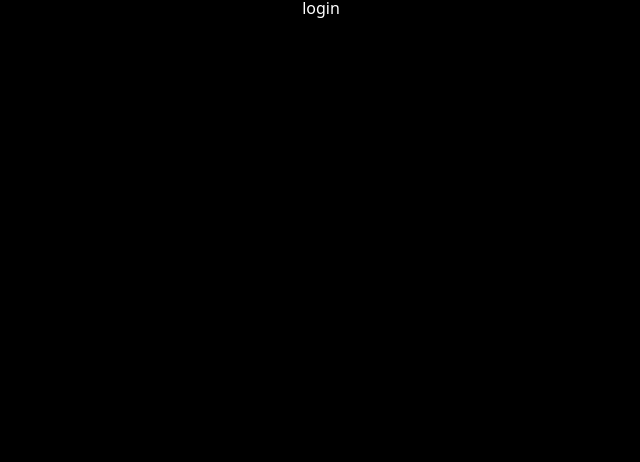
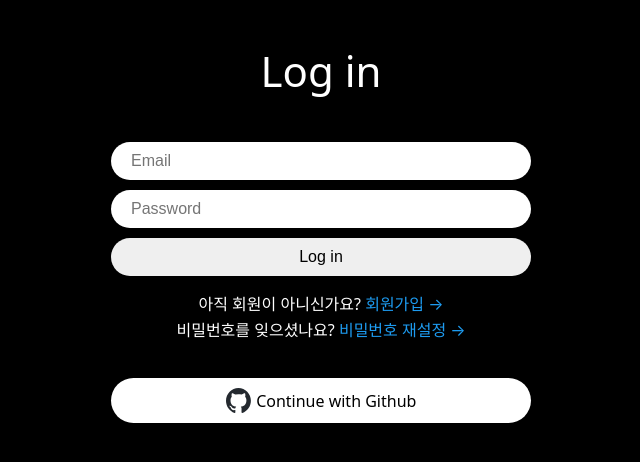
Before and after one commit to okyewon/nwitter-reloaded, a React (Vite) app: page /login in a window 1280 px wide. Shown: the top 462 px of the page, without its empty margins (319-959 px from the left). Built offline with nearby package versions, Linux system fonts and the light colour scheme.

Commit message:
firebase email+password 로그인, Github 로그인/회원가입 구현

```diff
--- a/src/App.tsx
+++ b/src/App.tsx
@@ -9,11 +9,17 @@ import reset from "styled-reset";
 import { useEffect, useState } from "react";
 import LoadingScreen from "./components/loading-screen";
 import { auth } from "./firebase";
+import ProtectedRoute from "./components/protected-route";
+import ResetPassword from "./routes/reset-password";
 
 const router = createBrowserRouter([
   {
     path: "/",
-    element: <Layout />,
+    element: (
+      <ProtectedRoute>
+        <Layout />
+      </ProtectedRoute>
+    ),
     children: [
       {
         path: "",
@@ -32,6 +38,10 @@ const router = createBrowserRouter([
   {
     path: "/create-account",
     element: <CreateAccount />,
+  },
+  {
+    path: "/reset-password",
+    element: <ResetPassword />,
   },
 ]);
 
--- /dev/null
+++ b/src/components/auth-components.ts
@@ -0,0 +1,52 @@
+import styled from "styled-components";
+
+export const Wrapper = styled.div`
+  display: flex;
+  flex-direction: column;
+  align-items: center;
+  width: 420px;
+  height: 100%;
+  padding: 50px 0;
+`;
+
+export const Title = styled.h1`
+  font-size: 42px;
+`;
+
+export const Form = styled.form`
+  display: flex;
+  flex-direction: column;
+  gap: 10px;
+  width: 100%;
+  margin-top: 50px;
+  margin-bottom: 20px;
+`;
+
+export const Input = styled.input`
+  width: 100%;
+  padding: 10px 20px;
+  border-radius: 50px;
+  border: none;
+  font-size: 16px;
+  &[type="submit"] {
+    cursor: pointer;
+    &:hover {
+      opacity: 0.8;
+    }
+  }
+`;
+
+export const Error = styled.span`
+  margin-top: 10px;
+  font-weight: 600;
+  color: tomato;
+`;
+
+export const Switcher = styled.span`
+  margin-bottom: 10px;
+
+  a {
+    color: #1d9bf0;
+    text-decoration: none;
+  }
+`;
--- /dev/null
+++ b/src/components/github-btn.tsx
@@ -0,0 +1,49 @@
+import { GithubAuthProvider, signInWithPopup } from "firebase/auth";
+import styled from "styled-components";
+import { auth } from "../firebase";
+import { useNavigate } from "react-router-dom";
+import { FirebaseError } from "firebase/app";
+
+const Button = styled.span`
+  display: flex;
+  gap: 5px;
+  align-items: center;
+  justify-content: center;
+  width: 100%;
+  margin-top: 30px;
+  padding: 10px 20px;
+  border: 0;
+  border-radius: 50px;
+  background-color: white;
+  font-weight: 500;
+  color: #000;
+  cursor: pointer;
+`;
+
+const Logo = styled.img`
+  height: 25px;
+`;
+
+export default function GithubButton() {
+  const navigate = useNavigate();
+  const onClick = async () => {
+    try {
+      const provider = new GithubAuthProvider();
+      await signInWithPopup(auth, provider);
+      navigate("/");
+    } catch (e) {
+      if (e instanceof FirebaseError) {
+        e.code === "auth/account-exists-with-different-credential"
+          ? alert("이미 가입된 이메일입니다. 이메일/비밀번호로 로그인해주세요.")
+          : alert(e.code);
+      }
+    }
+  };
+
+  return (
+    <Button onClick={onClick}>
+      <Logo src="/github-logo.svg" />
+      Continue with Github
+    </Button>
+  );
+}
--- a/src/components/layout.tsx
+++ b/src/components/layout.tsx
@@ -3,7 +3,6 @@ import { Outlet } from "react-router-dom";
 export default function Layout() {
   return (
     <>
-      <h2>layout</h2>
       <Outlet />
     </>
   );
--- /dev/null
+++ b/src/components/protected-route.tsx
@@ -0,0 +1,15 @@
+import { Navigate } from "react-router-dom";
+import { auth } from "../firebase";
+
+export default function ProtectedRoute({
+  children,
+}: {
+  children: React.ReactNode;
+}) {
+  const user = auth.currentUser;
+  console.log(auth);
+  if (user === null) {
+    return <Navigate to="/login" />;
+  }
+  return children;
+}
--- a/src/routes/create-account.tsx
+++ b/src/routes/create-account.tsx
@@ -1,47 +1,20 @@
+import { createUserWithEmailAndPassword, updateProfile } from "firebase/auth";
 import { useState } from "react";
-import styled from "styled-components";
-
-const Wrapper = styled.div`
-  display: flex;
-  flex-direction: column;
-  align-items: center;
-  width: 420px;
-  height: 100%;
-  padding: 50px 0;
-`;
-
-const Title = styled.h1`
-  font-size: 42px;
-`;
-
-const Form = styled.form`
-  display: flex;
-  flex-direction: column;
-  gap: 10px;
-  width: 100%;
-  margin-top: 50px;
-`;
-
-const Input = styled.input`
-  width: 100%;
-  padding: 10px 20px;
-  border-radius: 50px;
-  border: none;
-  font-size: 16px;
-  &[type="submit"] {
-    cursor: pointer;
-    &:hover {
-      opacity: 0.8;
-    }
-  }
-`;
-
-const Error = styled.span`
-  font-weight: 600;
-  color: tomato;
-`;
+import { auth } from "../firebase";
+import { Link, useNavigate } from "react-router-dom";
+import { FirebaseError } from "firebase/app";
+import {
+  Error,
+  Form,
+  Input,
+  Switcher,
+  Title,
+  Wrapper,
+} from "../components/auth-components";
+import GithubButton from "../components/github-btn";
 
 export default function CreateAccount() {
+  const navigate = useNavigate();
   const [isLoading, setLoading] = useState(false);
   const [name, setName] = useState("");
   const [email, setEmail] = useState("");
@@ -60,10 +33,26 @@ export default function CreateAccount() {
       setPassword(value);
     }
   };
-  const onSubmit = (e: React.FormEvent<HTMLFormElement>) => {
+  const onSubmit = async (e: React.FormEvent<HTMLFormElement>) => {
     e.preventDefault();
+    setError("");
+    if (isLoading || name === "" || email === "" || password === "") return;
     try {
-    } catch (error) {
+      setLoading(true);
+      const credentials = await createUserWithEmailAndPassword(
+        auth,
+        email,
+        password
+      );
+      console.log(credentials.user);
+      await updateProfile(credentials.user, {
+        displayName: name,
+      });
+      navigate("/");
+    } catch (e) {
+      if (e instanceof FirebaseError) {
+        setError(e.message);
+      }
     } finally {
       setLoading(false);
     }
@@ -71,7 +60,7 @@ export default function CreateAccount() {
 
   return (
     <Wrapper>
-      <Title>Log into X</Title>
+      <Title>Join X</Title>
       <Form onSubmit={onSubmit}>
         <Input
           onChange={onChange}
@@ -103,6 +92,10 @@ export default function CreateAccount() {
         />
       </Form>
       {error !== "" ? <Error>{error}</Error> : null}
+      <Switcher>
+        이미 가입하셨다면? <Link to="/login">로그인 &rarr;</Link>
+      </Switcher>
+      <GithubButton />
     </Wrapper>
   );
 }
--- a/src/routes/home.tsx
+++ b/src/routes/home.tsx
@@ -1,3 +1,12 @@
+import { auth } from "../firebase";
+
 export default function Home() {
-  return <h1>Home!</h1>;
+  const logOut = () => {
+    auth.signOut();
+  };
+  return (
+    <h1>
+      <button onClick={logOut}>Log out</button>
+    </h1>
+  );
 }
--- a/src/routes/login.tsx
+++ b/src/routes/login.tsx
@@ -1,3 +1,84 @@
+import { signInWithEmailAndPassword } from "firebase/auth";
+import { useState } from "react";
+import { auth } from "../firebase";
+import { Link, useNavigate } from "react-router-dom";
+import { FirebaseError } from "firebase/app";
+import {
+  Error,
+  Form,
+  Input,
+  Switcher,
+  Title,
+  Wrapper,
+} from "../components/auth-components";
+import GithubButton from "../components/github-btn";
+
 export default function Login() {
-  return <h1>login</h1>;
+  const navigate = useNavigate();
+  const [isLoading, setLoading] = useState(false);
+  const [email, setEmail] = useState("");
+  const [password, setPassword] = useState("");
+  const [error, setError] = useState("");
+
+  const onChange = (e: React.ChangeEvent<HTMLInputElement>) => {
+    const {
+      target: { name, value },
+    } = e;
+    if (name === "email") {
+      setEmail(value);
+    } else if (name === "password") {
+      setPassword(value);
+    }
+  };
+  const onSubmit = async (e: React.FormEvent<HTMLFormElement>) => {
+    e.preventDefault();
+    setError("");
+    if (isLoading || email === "" || password === "") return;
+    try {
+      setLoading(true);
+      await signInWithEmailAndPassword(auth, email, password);
+      navigate("/");
+    } catch (e) {
+      if (e instanceof FirebaseError) {
+        setError(e.message);
+      }
+    } finally {
+      setLoading(false);
+    }
+  };
+
+  return (
+    <Wrapper>
+      <Title>Log in</Title>
+      <Form onSubmit={onSubmit}>
+        <Input
+          onChange={onChange}
+          name="email"
+          value={email}
+          placeholder="Email"
+          type="email"
+          required
+        />
+        <Input
+          onChange={onChange}
+          name="password"
+          value={password}
+          placeholder="Password"
+          type="password"
+          required
+        />
+        <Input type="submit" value={isLoading ? "Loading..." : "Log in"} />
+      </Form>
+      {error !== "" ? <Error>{error}</Error> : null}
+      <Switcher>
+        아직 회원이 아니신가요?{" "}
+        <Link to="/create-account">회원가입 &rarr;</Link>
+      </Switcher>
+      <Switcher>
+        비밀번호를 잊으셨나요?{" "}
+        <Link to="/reset-password">비밀번호 재설정 &rarr;</Link>
+      </Switcher>
+      <GithubButton />
+    </Wrapper>
+  );
 }
--- /dev/null
+++ b/src/routes/reset-password.tsx
@@ -0,0 +1,59 @@
+import { sendPasswordResetEmail } from "firebase/auth";
+import { useState } from "react";
+import { auth } from "../firebase";
+import { Link, useNavigate } from "react-router-dom";
+import {
+  Form,
+  Input,
+  Switcher,
+  Title,
+  Wrapper,
+} from "../components/auth-components";
+
+export default function ResetPassword() {
+  const navigate = useNavigate();
+  const [isLoading, setLoading] = useState(false);
+  const [email, setEmail] = useState("");
+
+  const onChange = (e: React.ChangeEvent<HTMLInputElement>) => {
+    setEmail(e.target.value);
+  };
+  const onSubmit = async (e: React.FormEvent<HTMLFormElement>) => {
+    e.preventDefault();
+    if (isLoading || email === "") return;
+    try {
+      setLoading(true);
+      await sendPasswordResetEmail(auth, email);
+      alert("이메일이 전송되었습니다. 메일함을 확인해주세요!");
+      navigate("/");
+    } catch (e) {
+      console.log(e);
+    } finally {
+      setLoading(false);
+    }
+  };
+
+  return (
+    <Wrapper>
+      <Title>Reset Password😎</Title>
+      <Form onSubmit={onSubmit}>
+        <Input
+          onChange={onChange}
+          name="email"
+          value={email}
+          placeholder="Email"
+          type="email"
+          required
+        />
+        <Input type="submit" value={isLoading ? "Loading..." : "Send Email"} />
+      </Form>
+      <Switcher>
+        아직 회원이 아니신가요?{" "}
+        <Link to="/create-account">회원가입 &rarr;</Link>
+      </Switcher>
+      <Switcher>
+        이미 가입하셨다면? <Link to="/login">로그인 &rarr;</Link>
+      </Switcher>
+    </Wrapper>
+  );
+}
```
Also changed, not shown: public/github-logo.svg (added).
